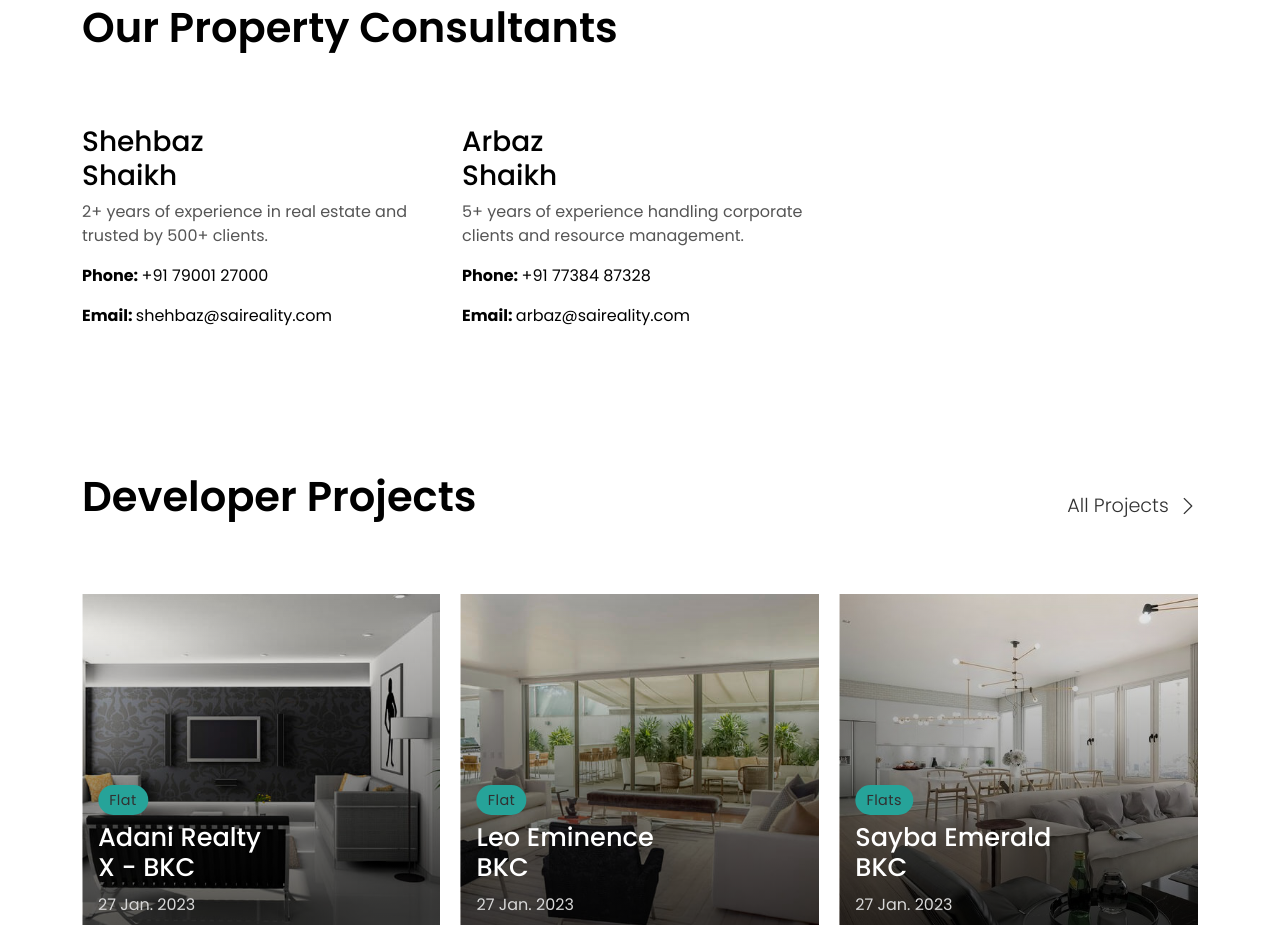
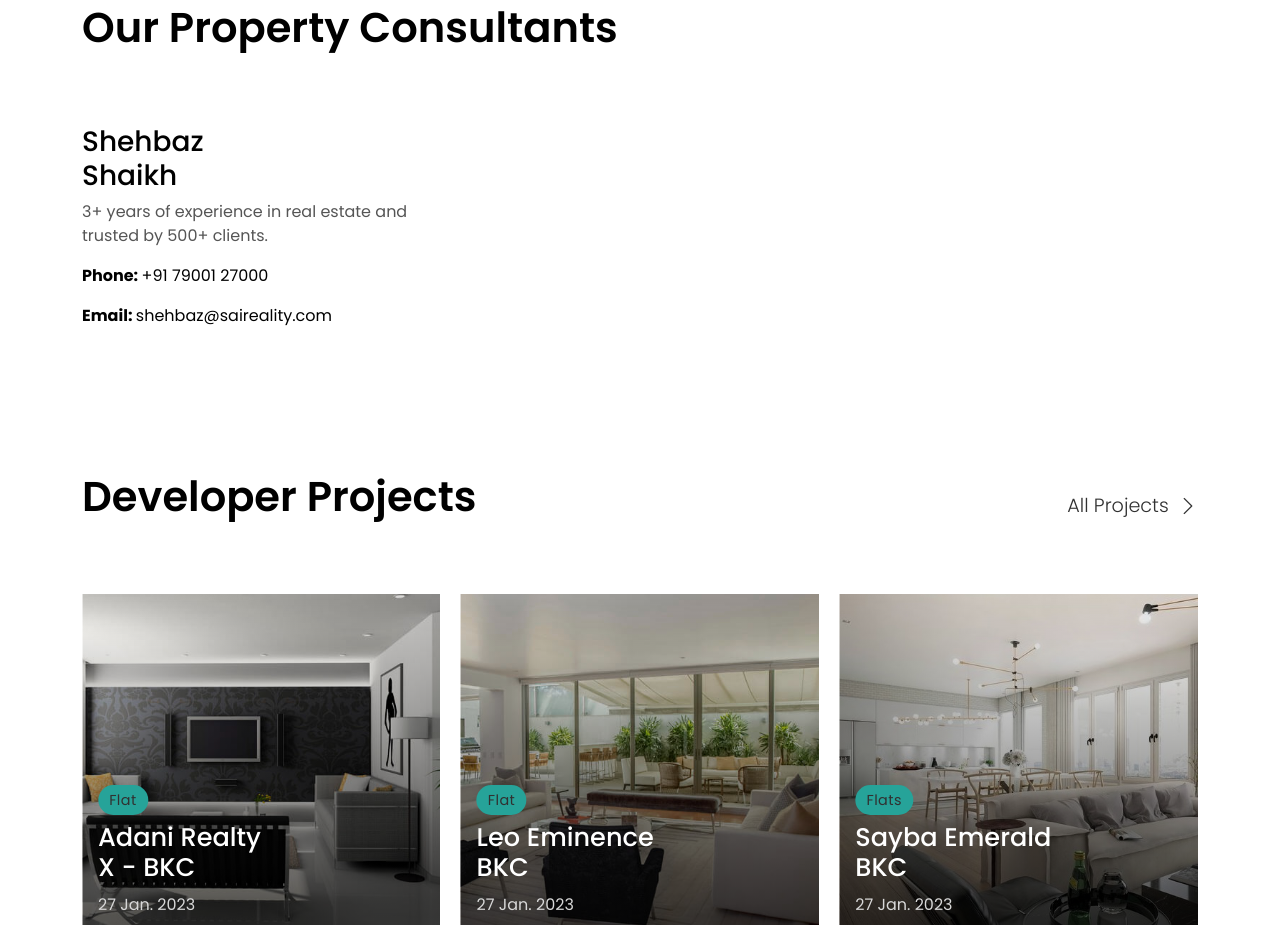
Before and after one commit to saireality/saireality.github.io, a plain HTML site: page index.html in a window 1280 px wide. Shown: the part 2019-2944 px from the top of the page. Drawn offline with Linux system fonts and the light colour scheme.

Commit message:
Update index.html

```diff
--- a/index.html
+++ b/index.html
@@ -411,7 +411,7 @@
             </div>
             <div class="card-body-d">
               <p class="content-d color-text-a">
-                2+ years of experience in real estate and trusted by 500+ clients.
+                3+ years of experience in real estate and trusted by 500+ clients.
               </p>
               <div class="info-agents color-a">
                 <p>
@@ -423,28 +423,7 @@
               </div>
             </div>
           </div>
-          <div class="col-md-4">
-            <div class="card-header-d">
-              <div class="card-title-d align-self-center">
-                <h3 class="title-d">
-                  <a href="agent-single.html" class="link-two">Arbaz
-                    <br> Shaikh</a>
-                </h3>
-              </div>
-            </div>
-            <div class="card-body-d">
-              <p class="content-d color-text-a">
-                5+ years of experience handling corporate clients and resource management.
-              </p>
-              <div class="info-agents color-a">
-                <p>
-                  <strong>Phone: </strong> +91 77384 87328
-                </p>
-                <p>
-                  <strong>Email: </strong> arbaz@saireality.com
-                </p>
-              </div>
-            </div>
+
           </div>
 
         </div>
```
